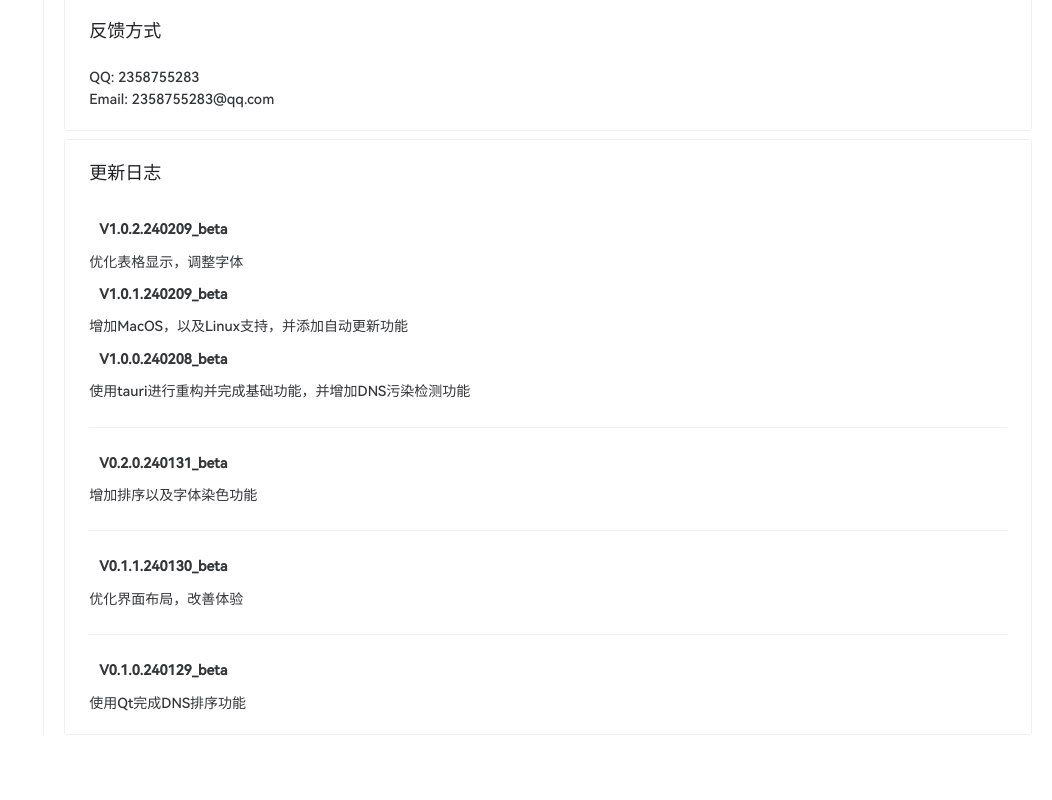
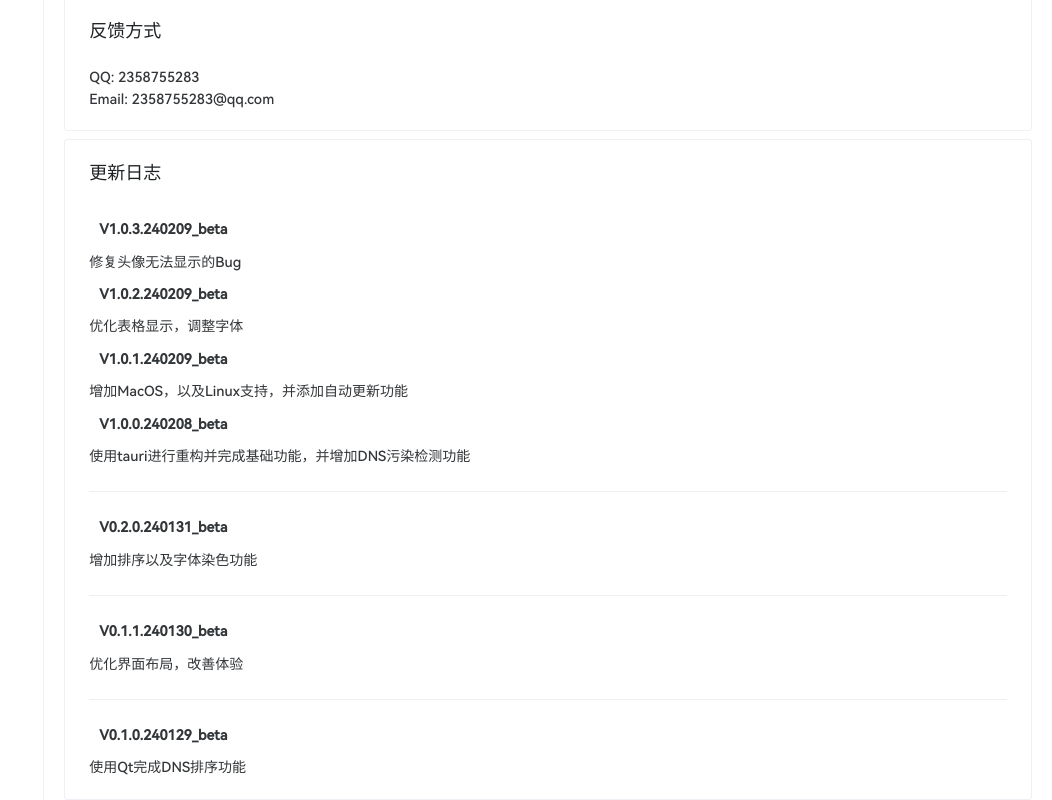
Before and after one commit to josephdruz/DnsTools, a Vue app: page /about in a window 1280 px wide. Shown: the part 691-1491 px from the top of the page, without its empty margins (228-1280 px from the left). Before the commit the page ends 1426 px from the top, so only its background shows below. Built offline with nearby package versions, Linux system fonts and the light colour scheme.

Commit message:
修复头像无法显示的Bug

```diff
--- a/src-tauri/tauri.conf.json
+++ b/src-tauri/tauri.conf.json
@@ -7,7 +7,7 @@
   },
   "package": {
     "productName": "DnsTools",
-    "version": "1.0.2"
+    "version": "1.0.3"
   },
   "tauri": {
     "allowlist": {
--- a/src/components/about/index.vue
+++ b/src/components/about/index.vue
@@ -20,6 +20,8 @@
                     Email: 2358755283@qq.com
                 </n-card>
                 <n-card title="更新日志" id="log">
+                    <h2>V1.0.3.240209_beta</h2>
+                    <span>修复头像无法显示的Bug</span>
                     <h2>V1.0.2.240209_beta</h2>
                     <span>优化表格显示，调整字体</span>
                     <h2>V1.0.1.240209_beta</h2>
@@ -40,7 +42,7 @@
 </template>
 
 <script setup>
-import { NFlex,NCard,NDivider } from 'naive-ui';
+import { NFlex,NCard,NDivider,NAvatar } from 'naive-ui';
 </script>
 
 <style lang="scss" scoped>
```
